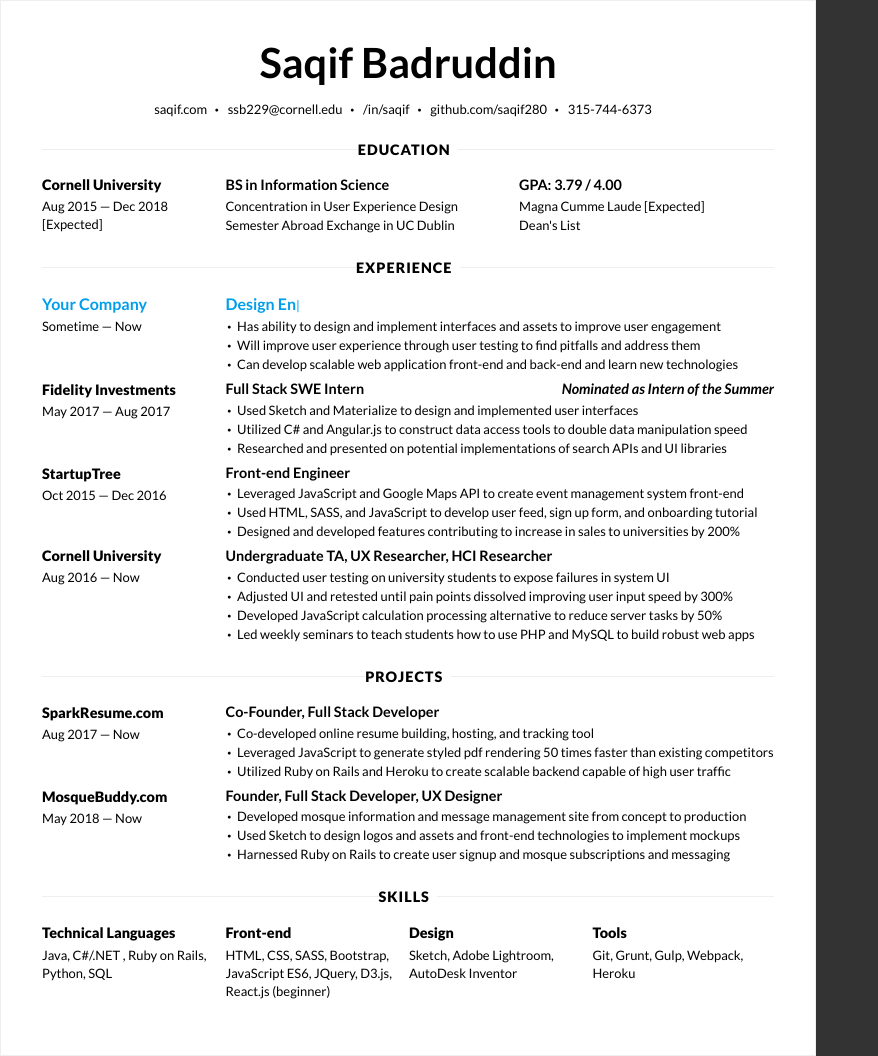
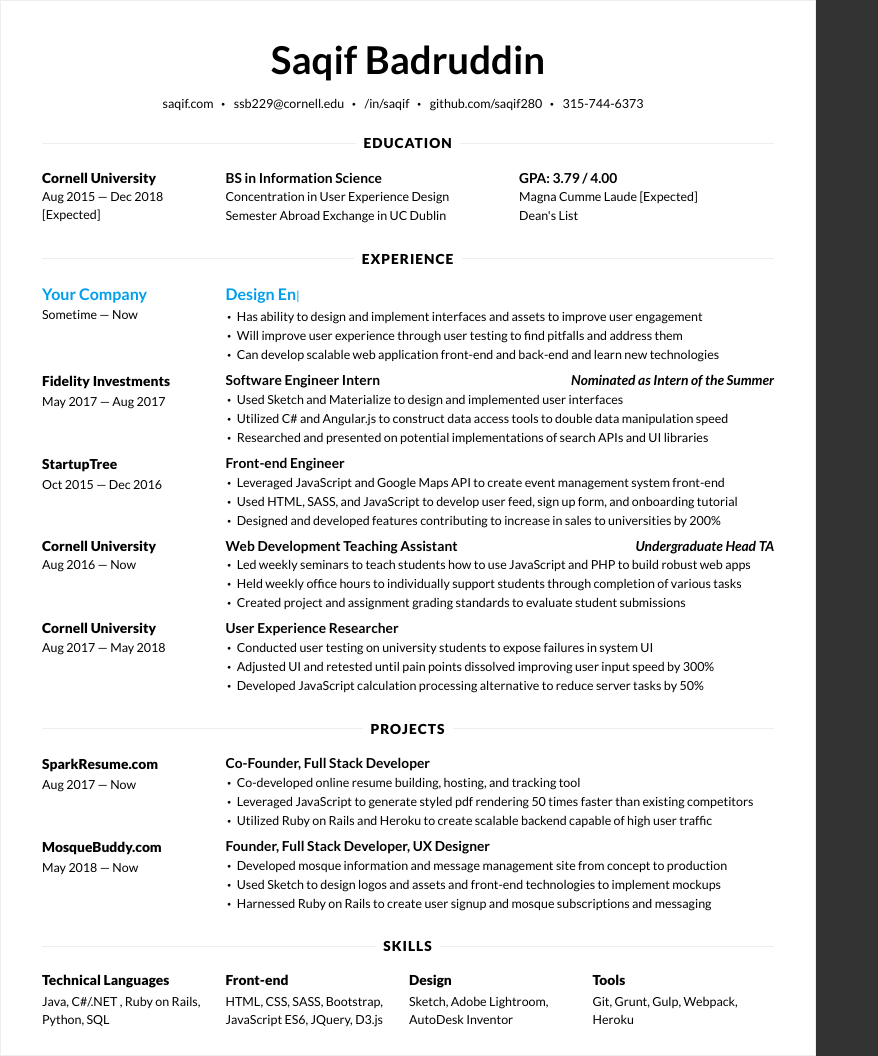
Before and after one commit to Saqif280/saqif.com, a PHP site: page /resume/resume.html in a window 1280 px wide. Shown: the whole page, without its empty margins (0-878 px from the left). Run offline with PHP 8.4, Linux system fonts and the light colour scheme; some libraries are stand-ins or nearby versions.

Commit message:
update resume

```diff
--- a/resume/main.css
+++ b/resume/main.css
@@ -24,24 +24,24 @@ html,body{
   /* overflow: hidden; */
 }
 h1{
-  font-size: 2.6rem;
+  font-size: 2.4rem;
   margin-bottom: 10px;
   /* text-transform: uppercase; */
 }
 h2{
-  font-size: 0.9rem;
+  font-size: 0.86rem;
   font-weight: 900;
   text-transform: uppercase;
   letter-spacing: 1px;
   background-color: #fff;
   display: inline-block;
 }
-h2::after{
+h2::after,h2::before{
   content: "  ";
   white-space: pre;
 }
 h3{
-  font-size: 0.9rem;
+  font-size: 0.86rem;
   margin-top: 5px;
   margin-bottom: 5px;
   font-weight: 900;
@@ -54,7 +54,7 @@ h3 a{
   font-size: inherit;
 }
 p,a,span{
-  font-size: 0.81rem;
+  font-size: 0.78rem;
   font-weight: 400;
   line-height: 18px;
 }
--- a/resume/resume.html
+++ b/resume/resume.html
@@ -87,7 +87,7 @@
             <p>May 2017 &mdash; Aug 2017</p>
           </div>
           <div class="col-xs-75">
-            <h3 class="inline light">Full Stack SWE Intern</h3><h3 class="inline light f-r italicized">Nominated as Intern of the Summer</h3>
+            <h3 class="inline light">Software Engineer Intern</h3><h3 class="inline light f-r italicized">Nominated as Intern of the Summer</h3>
             <div class="bulleted">
               <p>Used Sketch and Materialize to design and implemented user interfaces</p>
               <p>Utilized C# and Angular.js to construct data access tools to double data manipulation speed</p>
@@ -109,6 +109,7 @@
               <p>Designed and developed features contributing to increase in sales to universities by 200%</p>
             </div>
           </div>
+
           <!-- leadership 1 -->
           <div class="col-xs-25">
             <h3 class="inline">Cornell University</h3>
@@ -116,17 +117,27 @@
             <p>Aug 2016 &mdash; Now</p>
           </div>
           <div class="col-xs-75">
-            <h3 class="inline light">Undergraduate TA, UX Researcher, HCI Researcher</h3>
+            <h3 class="inline light">Web Development Teaching Assistant</h3>
+            <h3 class="inline light f-r italicized">Undergraduate Head TA</h3>
             <div class="bulleted">
-              <!-- <p>Led weekly seminars for intermediate level web development</p> -->
-              <!-- <p>Critiqued and graded assignment and assessment projects</p> -->
+              <p>Led weekly seminars to teach students how to use JavaScript and PHP to build robust web apps</p>
+              <p>Held weekly office hours to individually support students through completion of various tasks</p>
+              <p>Created project and assignment grading standards to evaluate student submissions</p>
+            </div>
+          </div>
+
+          <!-- leadership 1 -->
+          <div class="col-xs-25">
+            <h3 class="inline">Cornell University</h3>
+            <!-- <p>Ithaca, NY</p>LOCATION -->
+            <p>Aug 2017 &mdash; May 2018</p>
+          </div>
+          <div class="col-xs-75">
+            <h3 class="inline light">User Experience Researcher</h3>
+            <div class="bulleted">
               <p>Conducted user testing on university students to expose failures in system UI</p>
-              <!-- <p>Researched effects on user engagement from button design</p> -->
               <p>Adjusted UI and retested until pain points dissolved improving user input speed by 300%</p>
-              <!-- <p>Dissected user experience difficulties in existing C#/.NET system</p> -->
-              <!-- <p>Created MS Excel crawler with Python to flatten backend formulas</p> -->
               <p>Developed JavaScript calculation processing alternative to reduce server tasks by 50%</p>
-              <p>Led weekly seminars to teach students how to use PHP and MySQL to build robust web apps</p>
             </div>
           </div>
 
@@ -174,7 +185,7 @@
           </div>
           <div class="col-xs-25">
             <h3>Front-end</h3>
-            <p>HTML, CSS, SASS, Bootstrap, JavaScript ES6, JQuery, D3.js, React.js (beginner)</p>
+            <p>HTML, CSS, SASS, Bootstrap, JavaScript ES6, JQuery, D3.js</p>
           </div>
           <div class="col-xs-25">
             <h3>Design</h3>
```
Also changed, not shown: 2 other files.
